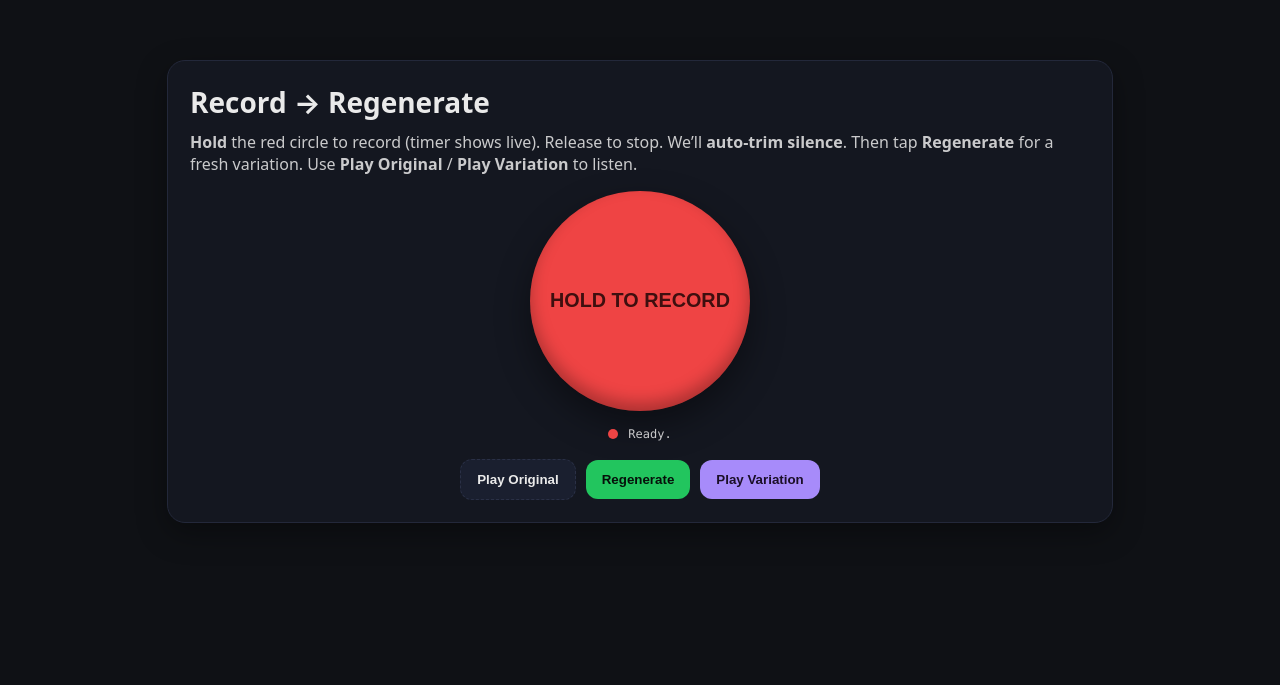
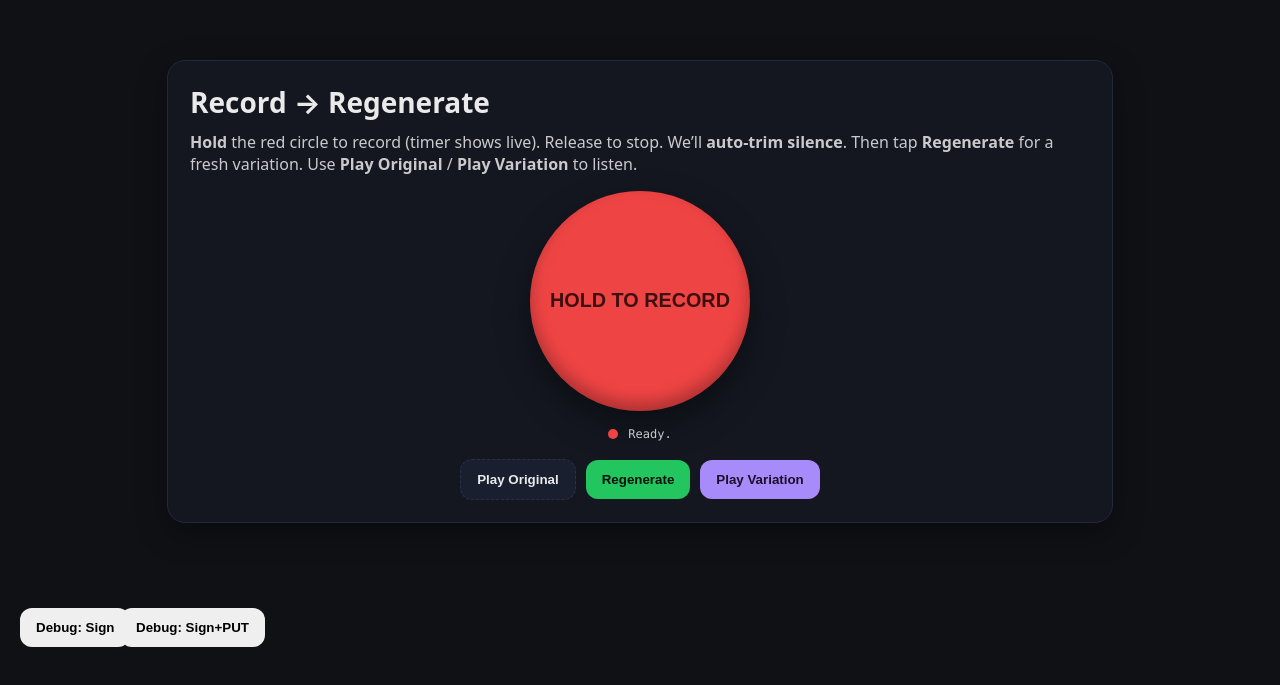
Before and after one commit to Half-Cake-Git/HC-Sona, a website: page index.html in a window 1280 px wide. Shown: the part 133-818 px from the top of the page. Drawn offline with Linux system fonts and the light colour scheme.

Commit message:
Update index.html

```diff
--- a/index.html
+++ b/index.html
@@ -395,5 +395,47 @@ mediaRec.onstop = async () => {
   await uploadToVault(blob, { kind: "raw", ext: "webm", userId: "hcsona" });
 };
 </script>
+<script>
+async function debugSignOnly() {
+  try {
+    const r = await fetch("/api/sign-upload", {
+      method: "POST",
+      headers: {"Content-Type":"application/json"},
+      body: JSON.stringify({ contentType: "text/plain", ext: "txt", kind: "test", userId: "hcsona" })
+    });
+    const data = await r.json();
+    console.log("sign-upload response:", r.status, data);
+    alert("sign-upload status: " + r.status);
+  } catch (e) {
+    console.error(e);
+    alert("sign-upload error: " + e.message);
+  }
+}
+
+async function debugSignAndPut() {
+  try {
+    const signRes = await fetch("/api/sign-upload", {
+      method: "POST",
+      headers: {"Content-Type":"application/json"},
+      body: JSON.stringify({ contentType: "text/plain", ext: "txt", kind: "test", userId: "hcsona" })
+    });
+    const { url, key } = await signRes.json();
+    const putRes = await fetch(url, {
+      method: "PUT",
+      headers: { "Content-Type": "text/plain" },
+      body: new Blob(["hello from HC Sona"], { type: "text/plain" })
+    });
+    console.log("PUT status:", putRes.status, "key:", key);
+    alert("PUT status: " + putRes.status + "\nkey: " + key);
+  } catch (e) {
+    console.error(e);
+    alert("PUT error: " + e.message);
+  }
+}
+</script>
+
+<button onclick="debugSignOnly()" style="position:fixed;bottom:20px;left:20px;z-index:9999;">Debug: Sign</button>
+<button onclick="debugSignAndPut()" style="position:fixed;bottom:20px;left:120px;z-index:9999;">Debug: Sign+PUT</button>
+
 </body>
 </html>
```
